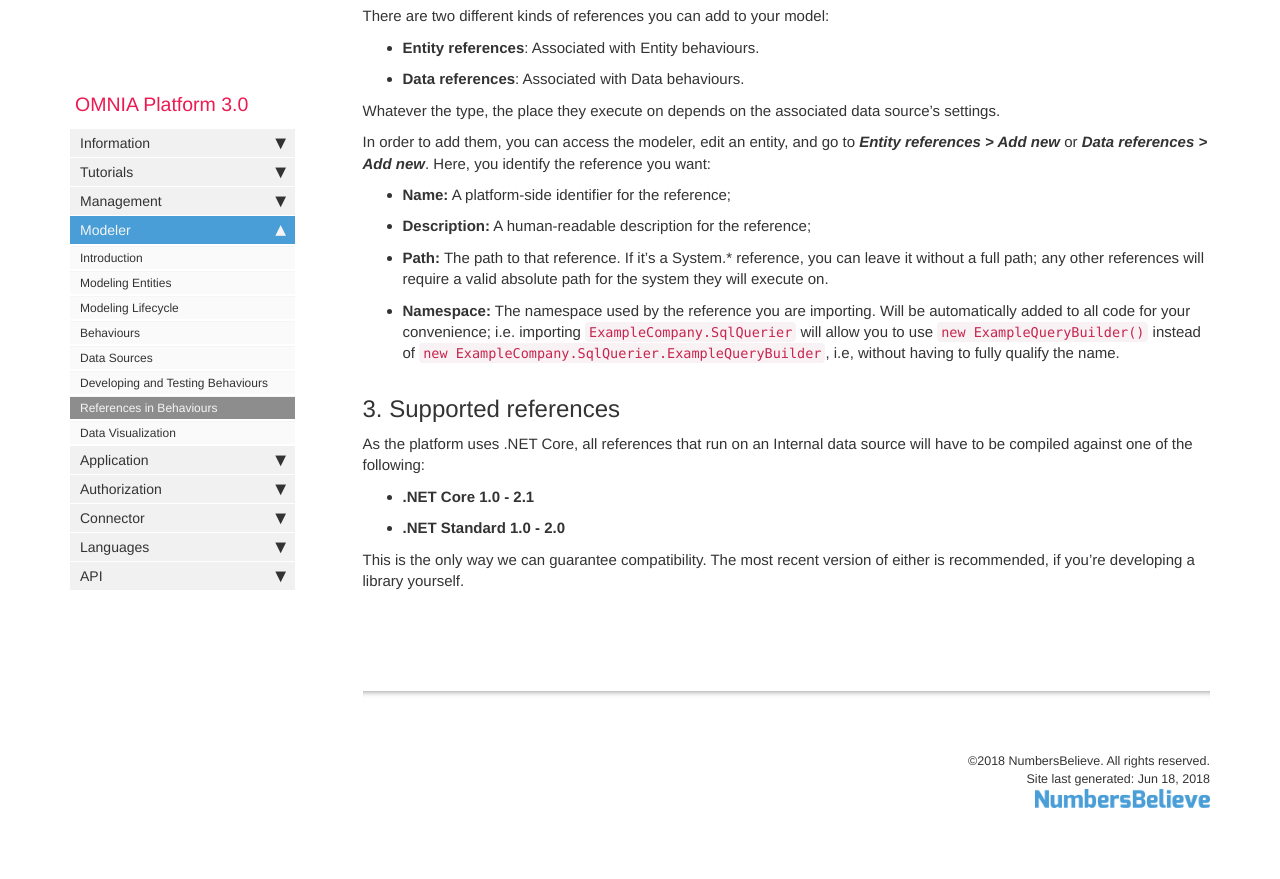
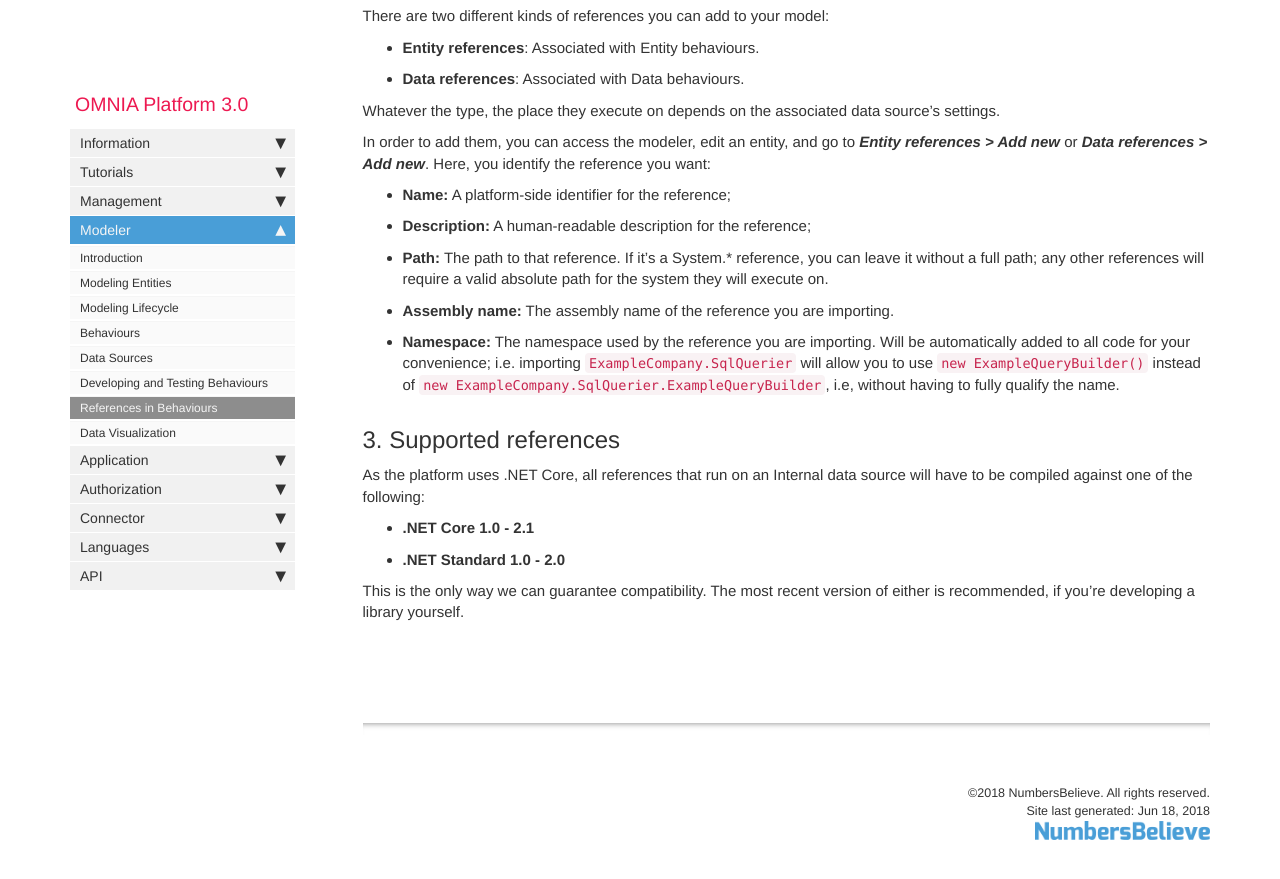
Before and after one commit to daniel8lopes/omnia3, a Jekyll site: the page built from docs/pages/omnia3/Modeler/omnia3_modeler_references.md, in a window 1280 px wide and 900 px high, scrolled down 543 px. Shown: the top 879 px of the window. Built offline with Jekyll 4.4.1, drawn with Linux system fonts in a browser that asks for light colours; nearby versions of some CDN libraries; comment, search, counter and statistics services are not loaded.

Commit message:
Add assembly name attribute to references

````diff
--- a/docs/pages/omnia3/Modeler/omnia3_modeler_references.md
+++ b/docs/pages/omnia3/Modeler/omnia3_modeler_references.md
@@ -26,6 +26,7 @@ In order to add them, you can access the modeler, edit an entity, and go to ***E
 - **Name:** A platform-side identifier for the reference;
 - **Description:** A human-readable description for the reference;
 - **Path:** The path to that reference. If it's a System.* reference, you can leave it without a full path; any other references will require a valid absolute path for the system they will execute on.
+- **Assembly name:** The assembly name of the reference you are importing.
 - **Namespace:** The namespace used by the reference you are importing. Will be automatically added to all code for your convenience; i.e. importing ```ExampleCompany.SqlQuerier``` will allow you to use ```new ExampleQueryBuilder()``` instead of ```new ExampleCompany.SqlQuerier.ExampleQueryBuilder```, i.e, without having to fully qualify the name.
 
 ## 3. Supported references
````
